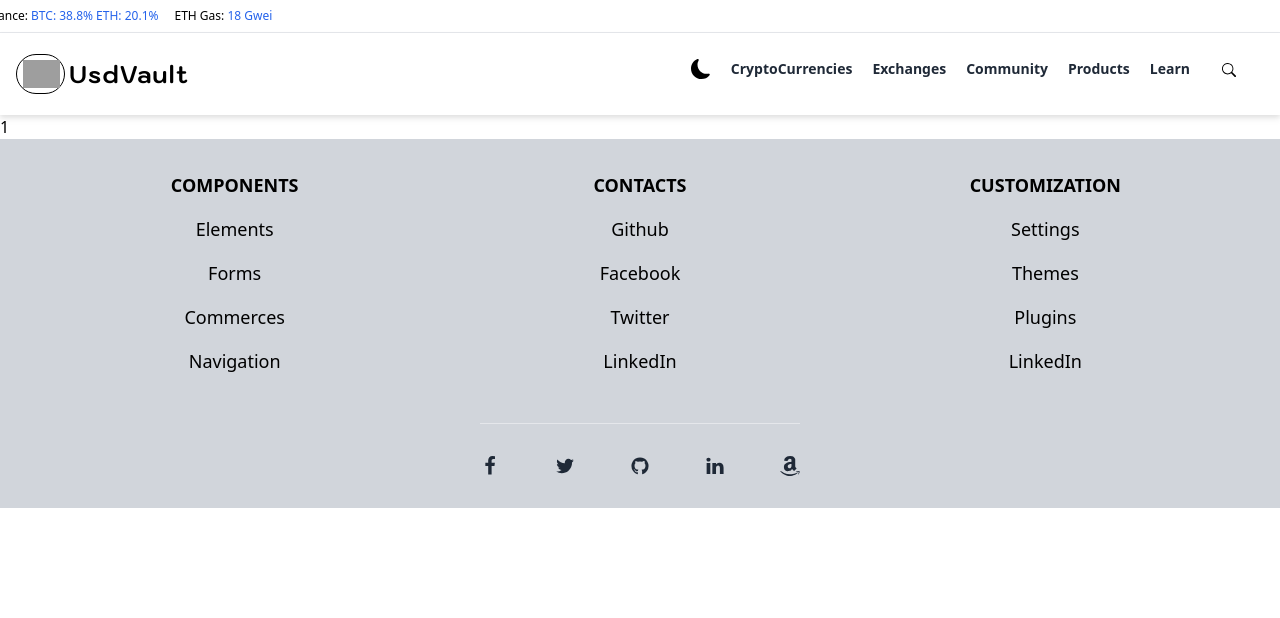
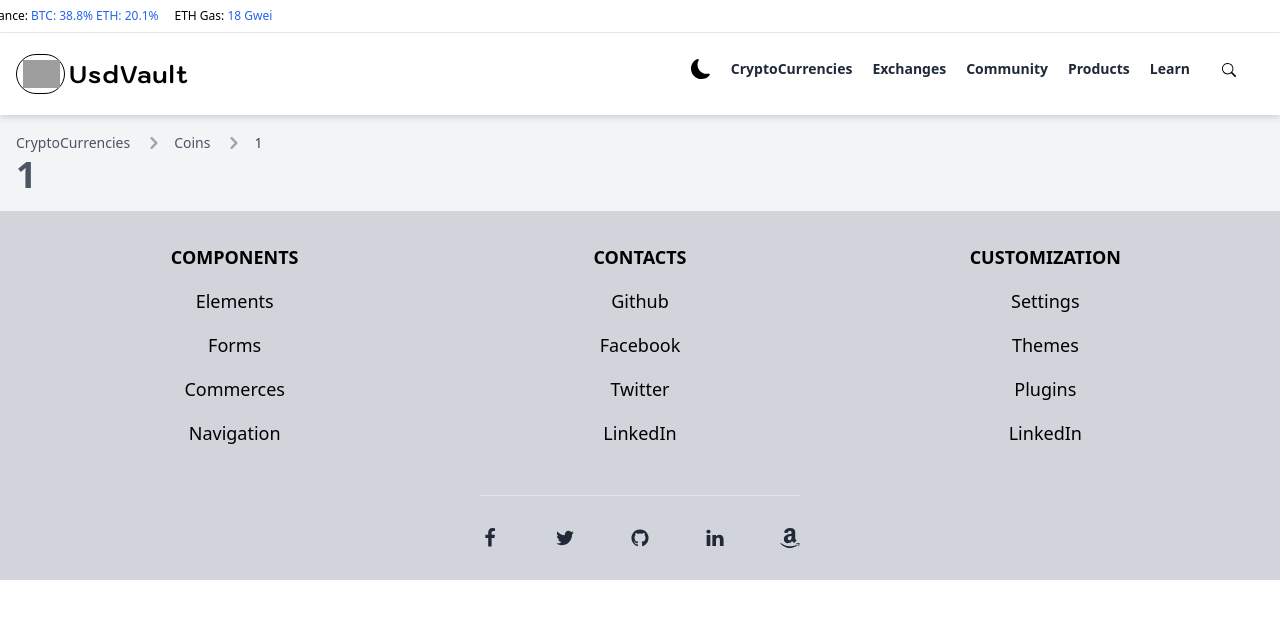
Before and after one commit to talha-shahid/USD_Vault, a Next.js app: page /currencies/1 in a window 1280 px wide. Shown: the top 618 px of the page. Built offline with nearby package versions, Linux system fonts and the light colour scheme; no server answers; grey boxes are pictures that could not be loaded.

Commit message:
changes made

```diff
--- a/components/LineChart.js
+++ /dev/null
@@ -1,21 +0,0 @@
-import React from "react";
-import { Line } from "react-chartjs-2";
-import Chart from "chart.js/auto";
-
-const LineChart = ({ chartData }) => {
-  return (
-    <Line
-      data={chartData}
-      width={"25px"}
-      height={"5px"}
-      options={{
-        maintainAspectRatio: true,
-        plugins: { legend: { display: false } },
-        elements: { line: { borderColor: "#ef4444" } },
-        scales: { y: { display: false }, x: { display: false } },
-      }}
-    />
-  );
-};
-
-export default LineChart;
--- a/components/Table.js
+++ b/components/Table.js
@@ -1,20 +1,11 @@
 import React, { useEffect, useState } from "react";
-import LineChart from "./LineChart";
-import { UserData } from "./Data";
 import ReactPaginate from "react-paginate";
 import styles from "../styles/Table.module.css";
-import { GrFormPrevious } from "react-icons/gr";
+import Link from 'next/link'
+function Table({ dark, filteredCoins }) {
 
-function Table({ dark, filteredCoins }) {
-  // console.log(filteredCoins);
-  const [userData, setUserData] = useState({
-    labels: UserData.map((data) => data.year),
-    datasets: [
-      {
-        data: UserData.map((data) => data.userGain),
-      },
-    ],
-  });
+  const graphImage ='https://s3.coinmarketcap.com/generated/sparklines/web/7d/2781/52.svg'
+
 
   const [users, setUsers] = useState(filteredCoins.slice(0, 100));
   const [pageNumber, setPageNumber] = useState(0);
@@ -29,6 +20,13 @@ function Table({ dark, filteredCoins }) {
   return (
     <>
       <style jsx>{`
+
+        table thead #table-head-name{
+          position: sticky;
+          left: 0;
+          background: ${dark === "true" ? "#6b7280" : "#e2e8f0"}
+        }
+
         table tbody th {
           position: sticky;
           left: 0;
@@ -52,7 +50,7 @@ function Table({ dark, filteredCoins }) {
               <th scope="col" className="py-3 px-6">
                 #
               </th>
-              <th scope="col" className="py-3 px-6">
+              <th scope="col" className="py-3 px-6" id="table-head-name">
                 Name
               </th>
               <th scope="col" className="py-3 px-6">
@@ -72,6 +70,7 @@ function Table({ dark, filteredCoins }) {
               </th>
             </tr>
           </thead>
+
           <tbody>
             {filteredCoins
               .slice(pagesVisited, pagesVisited + usersPerPage)
@@ -103,8 +102,8 @@ function Table({ dark, filteredCoins }) {
                   >
                     <div className="flex">
                       <img width={22} src={coin.image} />
-                      <span className="ml-2">
-                        <b>{coin.name}</b>
+                      <span className="ml-2 hover:text-blue-600 hover:underline">
+                        <b><Link href={`/currencies/${coin.name.toLowerCase()}`}>{coin.name}</Link></b>
                       </span>
                       <span className="text-gray-500 ml-1">
                         {coin.symbol.toUpperCase()}
@@ -128,7 +127,7 @@ function Table({ dark, filteredCoins }) {
                   </td>
                   <td className="py-4 px-6">
                     {" "}
-                    <LineChart chartData={userData} />
+                    <img src={graphImage}></img>
                   </td>
                 </tr>
               ))}
--- a/package.json
+++ b/package.json
@@ -9,16 +9,12 @@
     "lint": "next lint"
   },
   "dependencies": {
-    "chart.js": "^3.9.1",
     "next": "12.2.5",
     "react": "18.2.0",
     "react-accessible-accordion": "^5.0.0",
-    "react-chartjs-2": "^4.3.1",
     "react-dom": "18.2.0",
     "react-icons": "^4.4.0",
     "react-paginate": "^8.1.3",
-    "react-resize-detector": "^7.1.2",
-    "react-responsive-carousel": "^3.2.23",
     "react-scroll-to-top": "^3.0.0",
     "swiper": "^8.3.2"
   },
--- a/pages/currencies/[coins]/index.js
+++ b/pages/currencies/[coins]/index.js
@@ -1,12 +1,113 @@
-import React from 'react'
-import { useRouter } from 'next/router'
+import React, { useEffect } from "react";
+import { useRouter } from "next/router";
+import { GiConsoleController } from "react-icons/gi";
 
-function Coins() {
-  const router = useRouter()
-  console.log(router.query.coins)
+function Coins({ dark }) {
+  const router = useRouter();
+  // Fetch API Data
+  const fetchApiData = async () => {
+    try {
+      const res = await fetch(
+        "https://api.coingecko.com/api/v3/coins/markets?vs_currency=usd&order=market_cap_desc&sparkline=false"
+      );
+      const data = await res.json();
+    } catch (error) {
+      console.log(error);
+    }
+  };
+
+  useEffect(() => {
+    fetchApiData();
+  }, []);
+
+  // console.log(coiins)
+  const capitalize = (str) => {
+    if (typeof str === "string") {
+      return str.replace(/^\w/, (c) => c.toUpperCase());
+    } else {
+      return "";
+    }
+  };
+
+  // console.log(router.query.coins);
+  // console.log(data)
   return (
-    <div>{router.query.coins}</div>
-  )
+    <>
+      <div
+        className={`${dark === "true" ? "bg-slate-600" : "bg-gray-100"} p-4`}
+      >
+        <nav className="flex" aria-label="Breadcrumb">
+          <ol className="inline-flex items-center space-x-1 md:space-x-3">
+            <li className="inline-flex items-center">
+              <a
+                href="#"
+                className={`${
+                  dark === "true" ? "text-gray-300" : "text-gray-600"
+                } inline-flex items-center text-sm font-medium`}
+              >
+                CryptoCurrencies
+              </a>
+            </li>
+            <li>
+              <div className="flex items-center">
+                <svg
+                  className="w-6 h-6 text-gray-400"
+                  fill="currentColor"
+                  viewBox="0 0 20 20"
+                  xmlns="http://www.w3.org/2000/svg"
+                >
+                  <path
+                    fillRule="evenodd"
+                    d="M7.293 14.707a1 1 0 010-1.414L10.586 10 7.293 6.707a1 1 0 011.414-1.414l4 4a1 1 0 010 1.414l-4 4a1 1 0 01-1.414 0z"
+                    clipRule="evenodd"
+                  ></path>
+                </svg>
+                <a
+                  href="#"
+                  className={`${
+                    dark === "true" ? "text-gray-300" : "text-gray-600"
+                  } ml-1 text-sm font-medium md:ml-2`}
+                >
+                  Coins
+                </a>
+              </div>
+            </li>
+            <li aria-current="page">
+              <div className="flex items-center">
+                <svg
+                  className="w-6 h-6 text-gray-400"
+                  fill="currentColor"
+                  viewBox="0 0 20 20"
+                  xmlns="http://www.w3.org/2000/svg"
+                >
+                  <path
+                    fillRule="evenodd"
+                    d="M7.293 14.707a1 1 0 010-1.414L10.586 10 7.293 6.707a1 1 0 011.414-1.414l4 4a1 1 0 010 1.414l-4 4a1 1 0 01-1.414 0z"
+                    clipRule="evenodd"
+                  ></path>
+                </svg>
+                <span
+                  className={`ml-1 text-sm font-medium md:ml-2 ${
+                    dark === "true" ? "text-white" : "text-gray-700"
+                  }`}
+                >
+                  {capitalize(router.query.coins)}
+                </span>
+              </div>
+            </li>
+          </ol>
+        </nav>
+
+        <div
+          className={`text-4xl font-semibold ${
+            dark === "true" ? "text-white" : "text-gray-600"
+          }`}
+        >
+          {capitalize(router.query.coins)}
+        </div>
+      </div>
+    </>
+  );
 }
 
-export default Coins
+export default Coins;
--- a/pages/index.js
+++ b/pages/index.js
@@ -5,9 +5,6 @@ import Table from "../components/Table";
 import CallToAction from "../components/CallToAction";
 import Swipe from "../components/Swipe";
 import ScrollToTop from "react-scroll-to-top";
-
-// import styles from '../styles/App.module.css'
-// import { useResizeDetector } from 'react-resize-detector';
 
 export default function Home({ dark, filteredCoins }) {
   function useWindowSize() {
```
Also changed, not shown: 1 other file (tests, documents, lock files or other folders).
